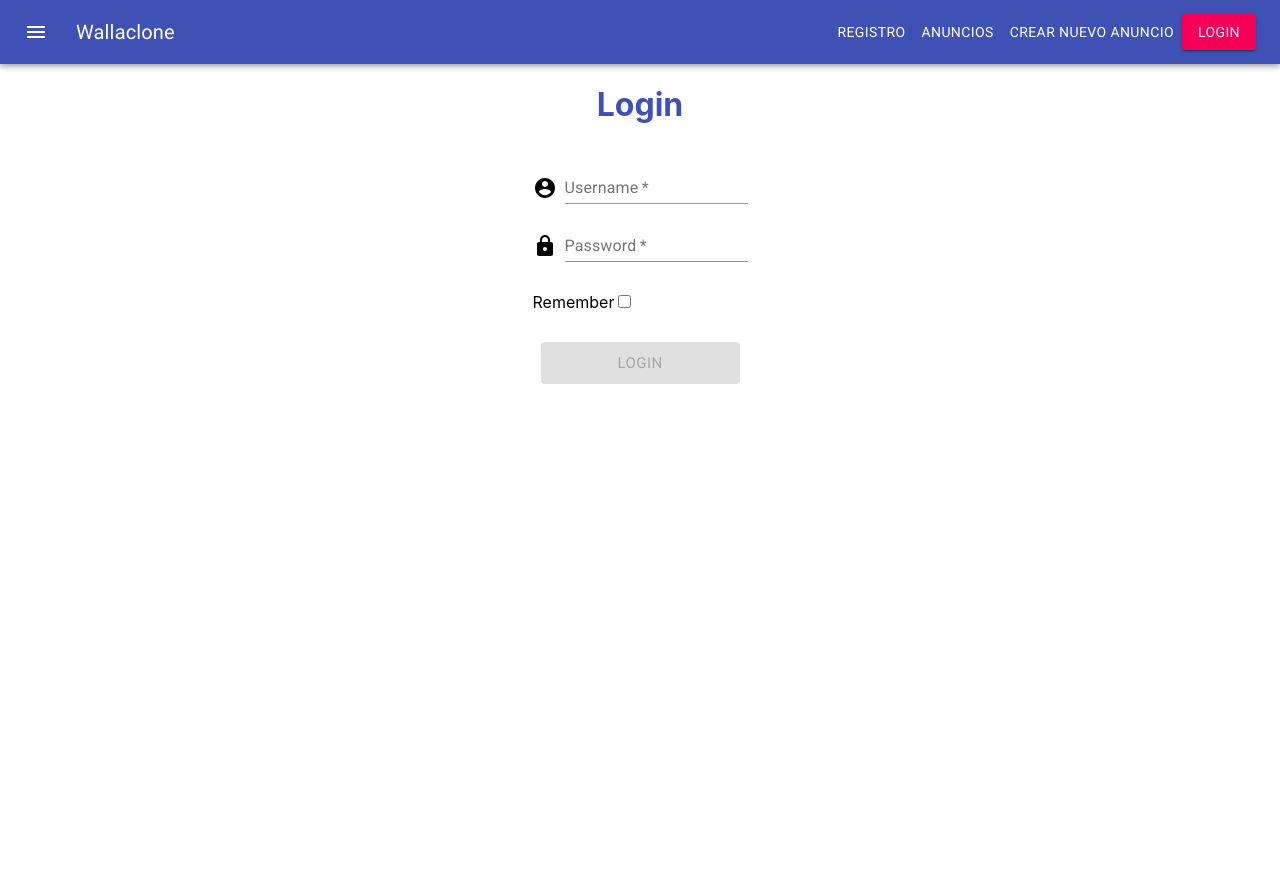
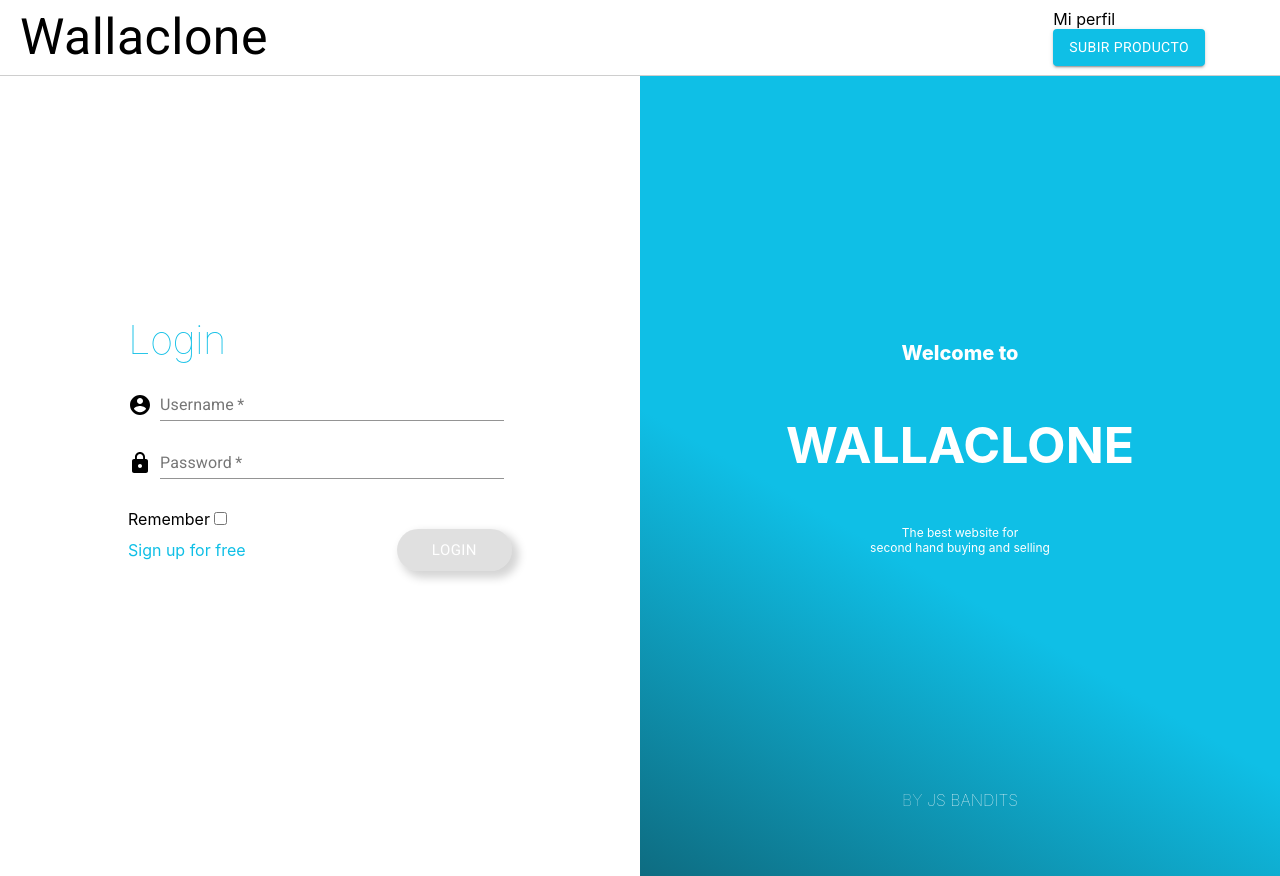
Before and after one commit to NandoLT/Wallaclone-Frontend, a Next.js app in the folder wallaclone/: page /login in a window 1280 px wide. Before the commit the page ends 800 px from the top, so only its background shows below. Built offline with nearby package versions, Linux system fonts and the light colour scheme.

Commit message:
card and nav first state

```diff
--- a/wallaclone/components/Login/LoginForm.js
+++ b/wallaclone/components/Login/LoginForm.js
@@ -11,18 +11,24 @@ import Loading from '../Loading';
 import { getIsLogged, getIsLoading, getError } from '../../store/selectors';
 import Alert from '../Alert'
 import { authLoginAction } from '../../store/actions';
-import styles from '../../styles/Home.module.css'
+import { purple } from '@material-ui/core/colors';
+import Link from 'next/link';
 
 
 const useStyles = makeStyles((theme) => ({
     margin: {
         margin: theme.spacing(1),
     },
+    palette: {
+        primary: {
+            main: purple[500]
+        }
+    }
 }));
 
-const LoginForm = ({isLoading, error  }) => {
+const LoginForm = ({ isLoading, error }) => {
     const classes = useStyles();
-    const dispatch= useDispatch();
+    const dispatch = useDispatch();
 
     const [credentials, setCredentials] = React.useState({
         email: '',
@@ -52,7 +58,7 @@ const LoginForm = ({isLoading, error  }) => {
             return true
         };
 
-        if(!credentials.password){
+        if (!credentials.password) {
             return true
         }
 
@@ -69,24 +75,24 @@ const LoginForm = ({isLoading, error  }) => {
     return (
         <>
 
-        <form onSubmit={handleSubmit} className="login-form">
+            <form onSubmit={handleSubmit} className="login-form">
                 <div className={classes.margin, "login-input"}>
-                    <Grid container spacing={1} alignItems="flex-end">
-                        <Grid item>
+                    <Grid container spacing={1} alignItems="flex-end" xs={12}>
+                        <Grid item xs={1}>
                             <AccountCircle />
                         </Grid>
-                        <Grid item>
-                            <TextField required onChange={event => handleInputChange(event)} name="email" id="input-with-icon-grid" label="Username" value={credentials.email} />
+                        <Grid item xs={11}>
+                            <TextField required onChange={event => handleInputChange(event)} name="email" id="input-with-icon-grid" label="Username" value={credentials.email} fullWidth />
                         </Grid>
                     </Grid>
                 </div>
                 <div className={classes.margin, "login-input"}>
-                    <Grid container spacing={1} alignItems="flex-end">
-                        <Grid item>
+                    <Grid container spacing={1} alignItems="flex-end" xs={12}>
+                        <Grid item item xs={1}>
                             <LockIcon />
                         </Grid>
-                        <Grid item>
-                            <TextField required onChange={handleInputChange} name="password" id="input-with-icon-grid" label="Password" type="password" value={credentials.password} />
+                        <Grid item item xs={11}>
+                            <TextField required onChange={handleInputChange} name="password" id="input-with-icon-grid" label="Password" type="password" value={credentials.password} fullWidth />
                         </Grid>
                     </Grid>
                 </div>
@@ -100,10 +106,14 @@ const LoginForm = ({isLoading, error  }) => {
                         onChange={handleCheckBoxChange}
                     />
                 </div>
+                <div className="auth-buttons">
+                    <Link href='/register'>Sign up for free</Link>
+                    {!isLoading && <Button disabled={validation()} size="large" variant="contained" color="primary" type="submit">
+                        Login
+                    </Button>}
+                </div>
 
-                {!isLoading && <Button disabled={validation()} size="large" className={classes.margin} variant="contained" color="primary" type="submit">
-                    Login
-                </Button>}
+
 
                 {error && <Alert />}
 
--- a/wallaclone/components/NavBar.js
+++ b/wallaclone/components/NavBar.js
@@ -1,6 +1,6 @@
 
 import React from 'react';
-import { makeStyles } from '@material-ui/core/styles';
+
 import AppBar from '@material-ui/core/AppBar';
 import Toolbar from '@material-ui/core/Toolbar';
 import Typography from '@material-ui/core/Typography';
@@ -12,18 +12,24 @@ import { useDispatch, useSelector } from 'react-redux';
 import { getIsLogged } from '../store/selectors';
 import { authLogoutAction } from '../store/actions';
 import ConfirmationPopup from '../components/ConfirmationPopup'
+import { Box, Container, Grid } from '@material-ui/core';
+import { makeStyles } from '@material-ui/core/styles';
 
 const useStyles = makeStyles((theme) => ({
   root: {
     flexGrow: 1,
   },
-  menuButton: {
-    marginRight: theme.spacing(2),
-  },
-  title: {
-    flexGrow: 1,
-  },
+  logo: {
+    fontSize: 50,
+    cursor: 'pointer',
+    fontWeight: 300,
+    '&:hover': {
+      color: theme.palette.primary.main
+    }
+  }
+
 }));
+
 
 export default function NavBar() {
   const isLogged = useSelector(getIsLogged);
@@ -32,13 +38,47 @@ export default function NavBar() {
 
 
 
-  const logoutConfirmation = () =>{
+  const logoutConfirmation = () => {
     dispatch(authLogoutAction());
 
   }
 
   return (
-    <div className={classes.root}>
+    <div className={"navbar"} style={{ paddingLeft: 20, paddingRight: 20 }}>
+      <Grid container className={classes.root} direction="row"
+        justify="space-between"
+        alignItems="center">
+        <Link href='/adverts' passHref>
+          <Typography className={classes.logo}>Wallaclone</Typography>
+        </Link>
+
+
+        <Grid item container xs={2} direction="row" justify="space-between" alignItems="center">
+          <Link href="#" >
+            <a className={"profile-link"}>
+              Mi perfil
+            </a>
+          </Link>
+
+          <Link href="">
+            <Button variant="contained" color="primary" className={"whiteText"}>
+              Subir producto
+            </Button>
+          </Link>
+        </Grid>
+
+      </Grid>
+
+
+
+
+    </div>
+
+
+
+  );
+}
+{/* <div className={classes.root}>
   <AppBar position="static">
     <Toolbar>
       <IconButton edge="start" className={classes.menuButton} color="inherit" aria-label="menu">
@@ -80,6 +120,4 @@ export default function NavBar() {
 
     </Toolbar>
   </AppBar>
-    </div>
-  );
-}
+</div> */}
--- a/wallaclone/pages/_app.js
+++ b/wallaclone/pages/_app.js
@@ -1,5 +1,7 @@
 import '../styles/globals.css'
+import '../styles/navbar.css'
 import '../styles/login.css'
+import '../styles/login-form.css'
 import '../styles/register.css'
 import '../styles/adverts.css'
 import '@fontsource/roboto';
@@ -9,13 +11,29 @@ import storage from '../utils/storage';
 import NavBar from '../components/NavBar';
 import parseAuthToken from '../utils/parseAuthToken';
 import { configureClient } from '../api/client';
+import { createMuiTheme } from '@material-ui/core/styles';
+import { ThemeProvider } from '@material-ui/styles';
+import { purple, orange } from '@material-ui/core/colors';
+import Button from '@material-ui/core/Button';
 
 const accessToken = storage.get('authToken');
-if(accessToken) {
+if (accessToken) {
   configureClient(accessToken);
 }
 const userId = parseAuthToken(accessToken);
 const store = configureStore({ preloadedState: { auth: !!accessToken, userId: userId } });
+
+
+const theme = createMuiTheme({
+  palette: {
+    primary: {
+      main: '#0fbfe6',
+    },
+    secondary: {
+      main: '#0e6c81',
+    },
+  },
+});
 
 
 
@@ -26,8 +44,10 @@ function MyApp({ Component, pageProps }) {
 
   return (
     <Provider store={store}>
-      <NavBar/>
-      <Component {...pageProps} />
+      <ThemeProvider theme={theme}>
+        <NavBar />
+        <Component {...pageProps} />
+      </ThemeProvider>
     </Provider>
 
 
--- a/wallaclone/pages/login.js
+++ b/wallaclone/pages/login.js
@@ -1,8 +1,10 @@
 import React from 'react';
 import { useEffect } from 'react';
 import { authResetState } from '../store/actions';
-import { useDispatch} from 'react-redux';
+import { useDispatch } from 'react-redux';
 import LoginForm from '../components/Login/LoginForm'
+import { Typography } from '@material-ui/core';
+import Box from '@material-ui/core/Box';
 
 
 const Login = () => {
@@ -17,10 +19,25 @@ const Login = () => {
 
     return (
         <div className="login-container">
-            <h1>Login</h1>
+            <section className="login-content">
 
-            <LoginForm />
+                <Typography color="primary" variant="h1">
 
+                    Login
+
+                </Typography>
+                <LoginForm />
+            </section>
+            <section className="login-info">
+                <article>
+                    <p className="over-title">Welcome to</p>
+                    <h1 className="title">WALLACLONE</h1>
+                    <p className="subtitle">The best website for<br></br>second hand buying and selling</p>
+                </article>
+                <article className="team">
+                    <p><span>BY</span> JS BANDITS</p>
+                </article>
+            </section>
         </div >
 
 
--- a/wallaclone/styles/globals.css
+++ b/wallaclone/styles/globals.css
@@ -14,3 +14,7 @@ a {
 * {
   box-sizing: border-box;
 }
+
+.whiteText{
+  color: white !important;
+}
--- /dev/null
+++ b/wallaclone/styles/login-form.css
@@ -0,0 +1,38 @@
+.login-content{
+    display: flex;
+    flex-direction: column;
+    width: 100%;
+    padding: 0 10% 5% 10%;
+}
+
+.login-form{
+    display: flex;
+    flex-direction: column;
+    width: 100%;
+}
+
+.login-input{
+    margin-top: 10px;
+    width: 100%;
+}
+
+
+.remember-check{
+    margin-top: 30px;
+}
+
+.login-content .auth-buttons{
+    display: flex;
+    align-items: center;
+    justify-content: space-between;
+}
+
+.login-content .auth-buttons a{
+    color: rgba(15,191,230,1);
+}
+.login-content .auth-buttons button{
+    color: white;
+    width: 30%;
+    border-radius: 24px;
+    box-shadow: 5px 5px 8px 2px rgba(0,0,0,0.17);
+}
--- a/wallaclone/styles/login.css
+++ b/wallaclone/styles/login.css
@@ -2,26 +2,62 @@
     display: flex;
     justify-content: center;
     align-items: center;
-    flex-direction: column;
+    width: 100%;
+    height: 100%;
 }
 
-.login-container h1{
-    color: #3f51b5;
+.login-container > section{
+    width: 50%;
+    height: 100vh;
 }
 
-.login-form{
+.login-info{
+    background: rgb(15,191,230);
+    background: linear-gradient(210deg, rgba(15,191,230,1) 60%, rgba(14,108,129,1) 100%);
     display: flex;
     flex-direction: column;
+    justify-content: center;
+    align-items: center;
+    text-align: center;
+    color: white;
+    padding-bottom: 5%;
+    position: relative;
 }
 
-.login-input{
-    margin-top: 10px;
+.login-info .over-title{
+    font-size: 20px;
+    font-weight: 800;
 }
 
-.login-container button{
-    margin-top: 30px;
+.login-info .title{
+    font-size: 50px;
 }
 
-.remember-check{
-    margin-top: 30px;
+.login-info .subtitle{
+    font-size: 12px;
 }
+
+.login-info .team{
+    position: absolute;
+    bottom: 50px;
+    font-weight: 100;
+}
+
+.login-info .team span{
+    color: rgba(255, 255, 255,.7);
+}
+
+.login-content{
+    display: flex;
+    justify-content: center;
+    align-items: center;
+    text-align: start;
+}
+
+.login-content > h1{
+    width: 100%;
+    font-size: 40px;
+    font-weight: 100;
+    color:rgba(15,191,230,1);
+    font-family: -apple-system, BlinkMacSystemFont, 'Segoe UI', Roboto, Oxygen, Ubuntu, Cantarell, 'Open Sans', 'Helvetica Neue', sans-serif;
+}
--- /dev/null
+++ b/wallaclone/styles/navbar.css
@@ -0,0 +1,11 @@
+.navbar{
+    border-bottom: 1px solid rgb(206, 206, 206);
+}
+
+.profile-link{
+    width: fit-content;
+}
+
+.profile-link:hover{
+    color: rgb(15,191,230);
+}
```
Also changed, not shown: wallaclone/components/Card.js (added, +72 -0 lines), wallaclone/pages/adverts.js (+14 -8 lines), wallaclone/pages/prueba.js (added, +8 -0 lines). Lines whose indentation alone changed are shown as unchanged.
